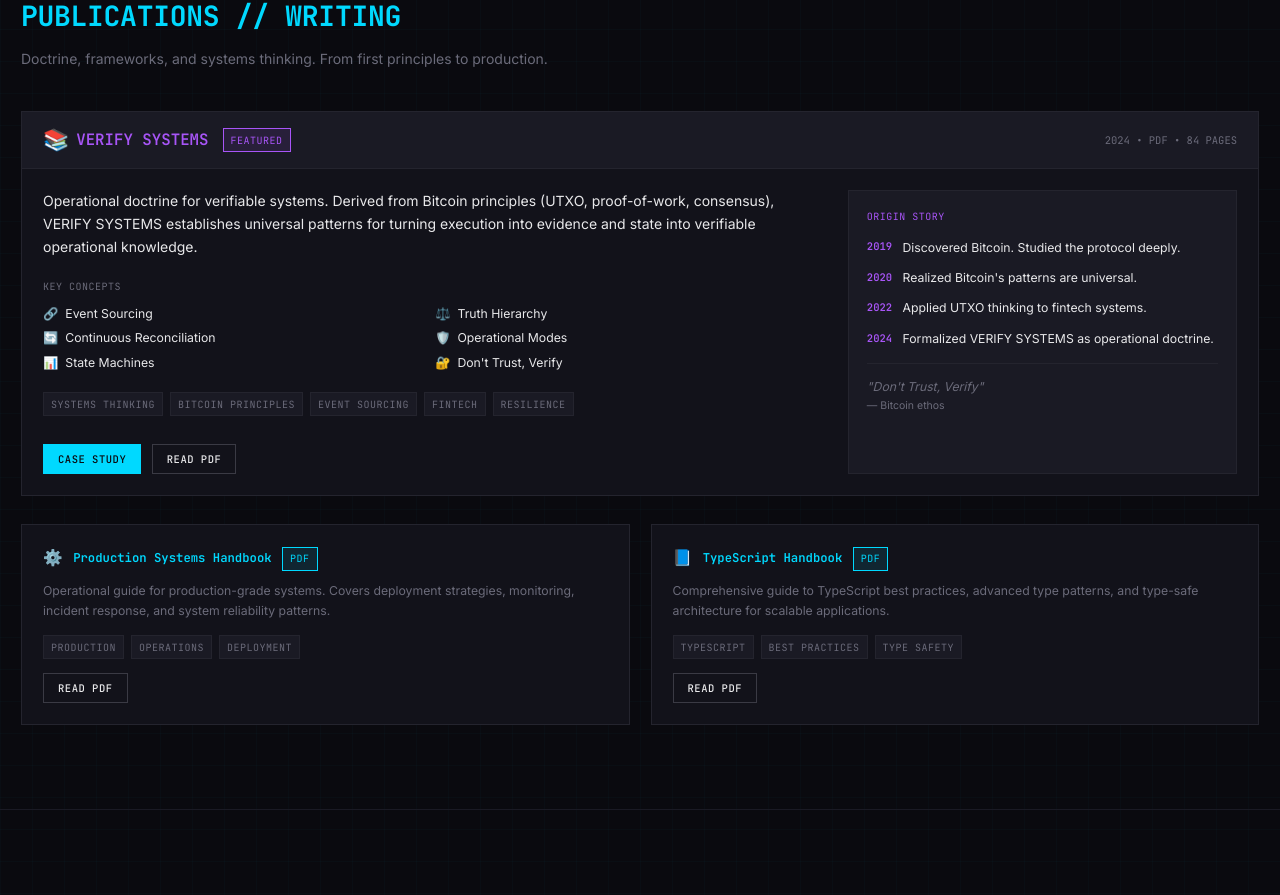
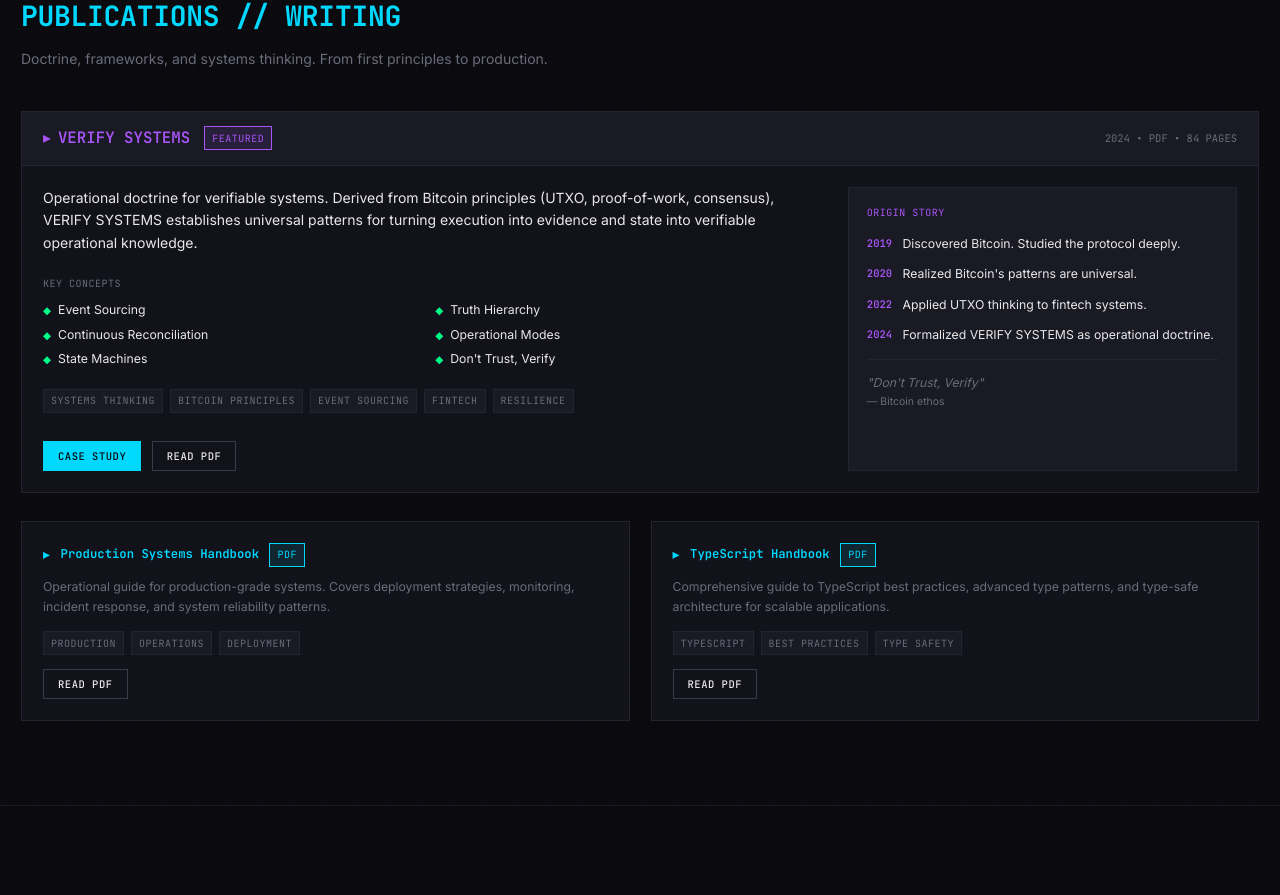
Before and after one commit to 4LFR3Dv1/Portfolio, a React (Vite) app: page / in a window 1280 px wide. Shown: the part 3715-4610 px from the top of the page. Built offline with nearby package versions, Linux system fonts and the light colour scheme.

Commit message:
style: remove emojis from Publications section

```diff
--- a/src/app/components/publications-section.tsx
+++ b/src/app/components/publications-section.tsx
@@ -28,7 +28,7 @@ export function PublicationsSection({ onCaseStudy }: PublicationsSectionProps) {
                 <div className="border-b border-[var(--border-default)] px-6 py-4 bg-[var(--surface-2)] flex items-center justify-between">
                     <div className="flex items-center gap-4">
                         <div className="flex items-center gap-2">
-                            <span className="text-2xl">📚</span>
+                            <span className="font-mono text-lg" style={{ color: '#a855f7' }}>▸</span>
                             <h3 className="font-mono text-lg font-semibold" style={{ color: '#a855f7' }}>
                                 VERIFY SYSTEMS
                             </h3>
@@ -56,16 +56,16 @@ export function PublicationsSection({ onCaseStudy }: PublicationsSectionProps) {
                                 </div>
                                 <div className="grid grid-cols-2 gap-2">
                                     {[
-                                        { icon: '🔗', label: 'Event Sourcing' },
-                                        { icon: '⚖️', label: 'Truth Hierarchy' },
-                                        { icon: '🔄', label: 'Continuous Reconciliation' },
-                                        { icon: '🛡️', label: 'Operational Modes' },
-                                        { icon: '📊', label: 'State Machines' },
-                                        { icon: '🔐', label: "Don't Trust, Verify" },
+                                        'Event Sourcing',
+                                        'Truth Hierarchy',
+                                        'Continuous Reconciliation',
+                                        'Operational Modes',
+                                        'State Machines',
+                                        "Don't Trust, Verify",
                                     ].map((concept, idx) => (
                                         <div key={idx} className="flex items-center gap-2 text-sm" style={{ color: 'var(--terminal-text)' }}>
-                                            <span>{concept.icon}</span>
-                                            <span>{concept.label}</span>
+                                            <span className="font-mono text-xs" style={{ color: 'var(--electric-green)' }}>◆</span>
+                                            <span>{concept}</span>
                                         </div>
                                     ))}
                                 </div>
@@ -131,7 +131,7 @@ export function PublicationsSection({ onCaseStudy }: PublicationsSectionProps) {
                 {/* Production Handbook */}
                 <div className="border border-[var(--border-default)] bg-[var(--surface-1)] hover:border-[var(--border-strong)] transition-all duration-300 hover:shadow-[0_0_20px_rgba(0,217,255,0.1)] p-6">
                     <div className="flex items-center gap-3 mb-3">
-                        <span className="text-lg">⚙️</span>
+                        <span className="font-mono" style={{ color: 'var(--electric-blue)' }}>▸</span>
                         <h4 className="font-mono text-sm font-semibold" style={{ color: 'var(--electric-blue)' }}>
                             {t('publications.production.title')}
                         </h4>
@@ -153,7 +153,7 @@ export function PublicationsSection({ onCaseStudy }: PublicationsSectionProps) {
                 {/* TypeScript Handbook */}
                 <div className="border border-[var(--border-default)] bg-[var(--surface-1)] hover:border-[var(--border-strong)] transition-all duration-300 hover:shadow-[0_0_20px_rgba(0,217,255,0.1)] p-6">
                     <div className="flex items-center gap-3 mb-3">
-                        <span className="text-lg">📘</span>
+                        <span className="font-mono" style={{ color: 'var(--electric-blue)' }}>▸</span>
                         <h4 className="font-mono text-sm font-semibold" style={{ color: 'var(--electric-blue)' }}>
                             {t('publications.typescript.title')}
                         </h4>
```
